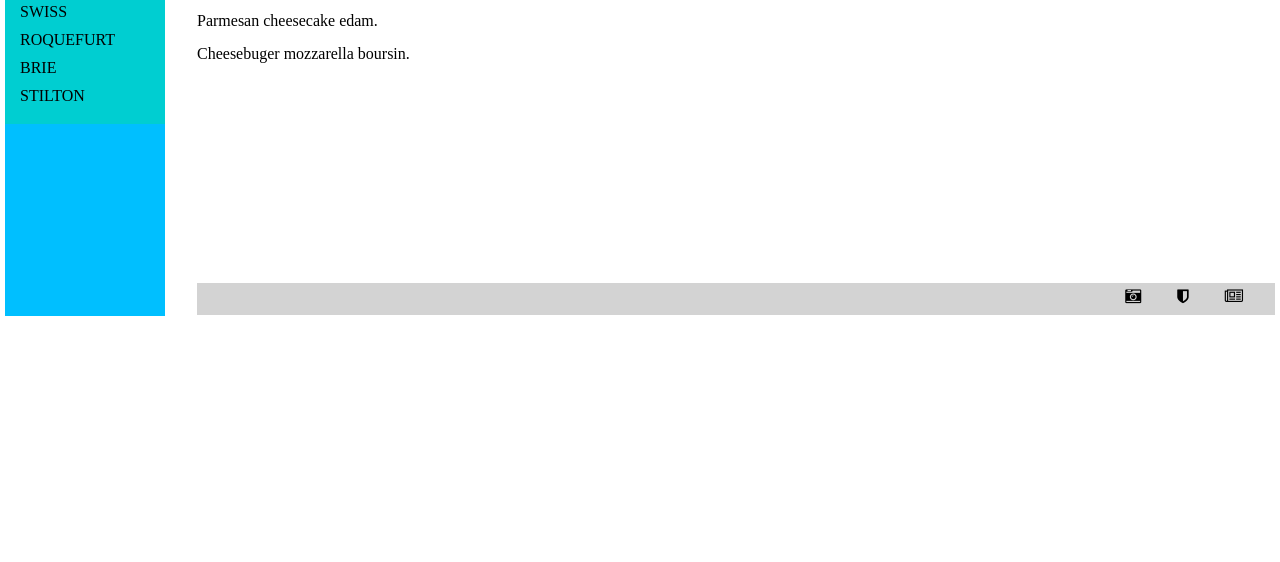
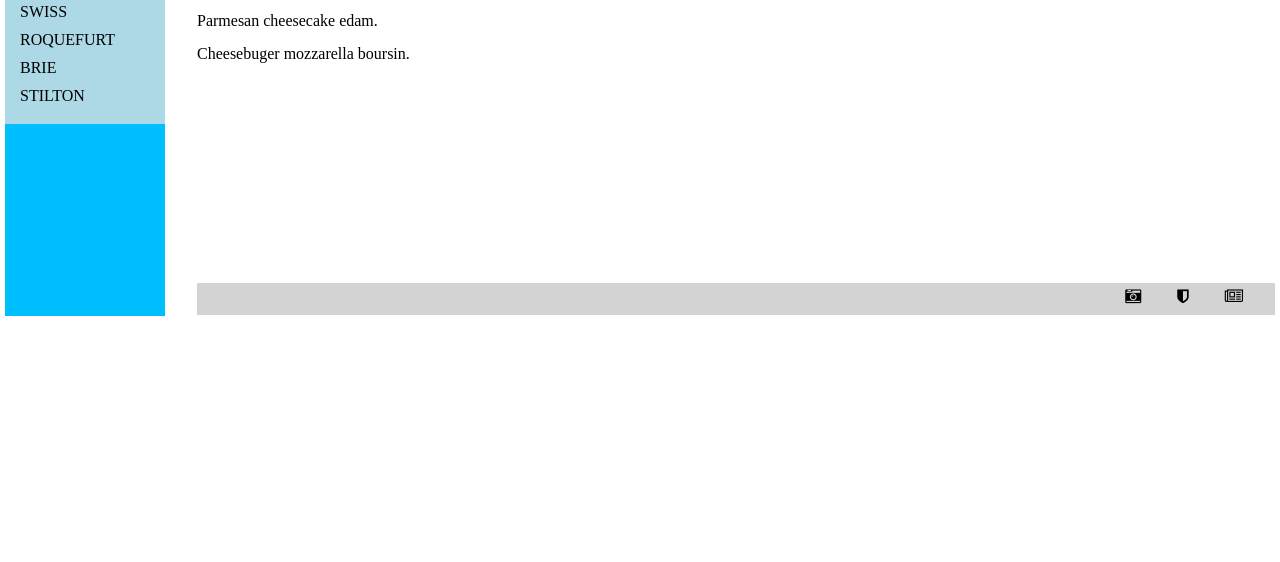
Before and after one commit to bscharp/week5-hw-mockup, a plain HTML site: page index.html in a window 1280 px wide. Shown: the part 238-800 px from the top of the page. Drawn offline with Linux system fonts and the light colour scheme.

Commit message:
change a background color for better contrast

```diff
--- a/styles/stylesheet.css
+++ b/styles/stylesheet.css
@@ -54,7 +54,7 @@ h1, h2, h3 {font-family: sans-serif;
 
 #container2 {height: 19em ; }
 
-#aside1 { background-color: darkturquoise;
+#aside1 { background-color: lightblue;
           width: 10em;
           height: 12em;}
 
```
